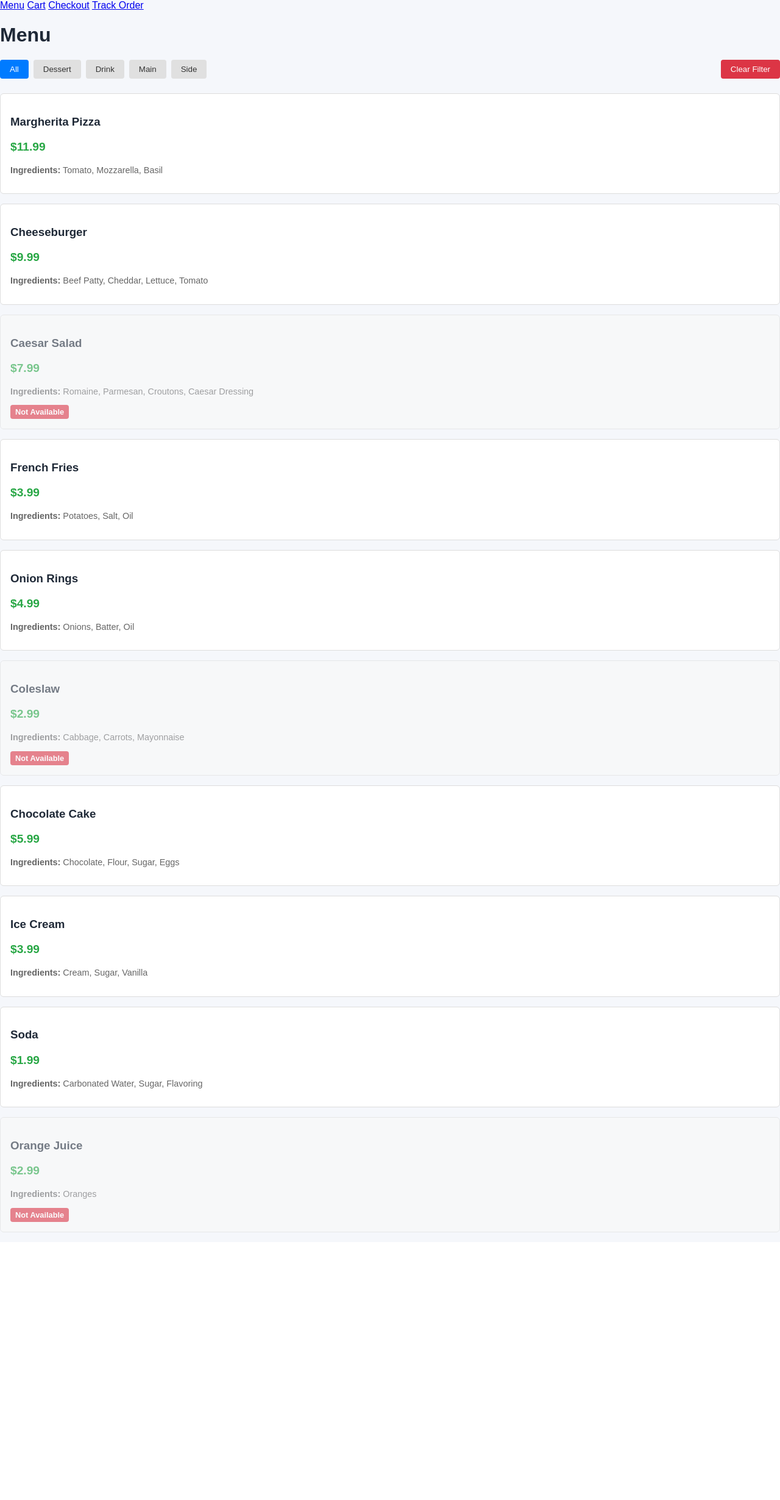
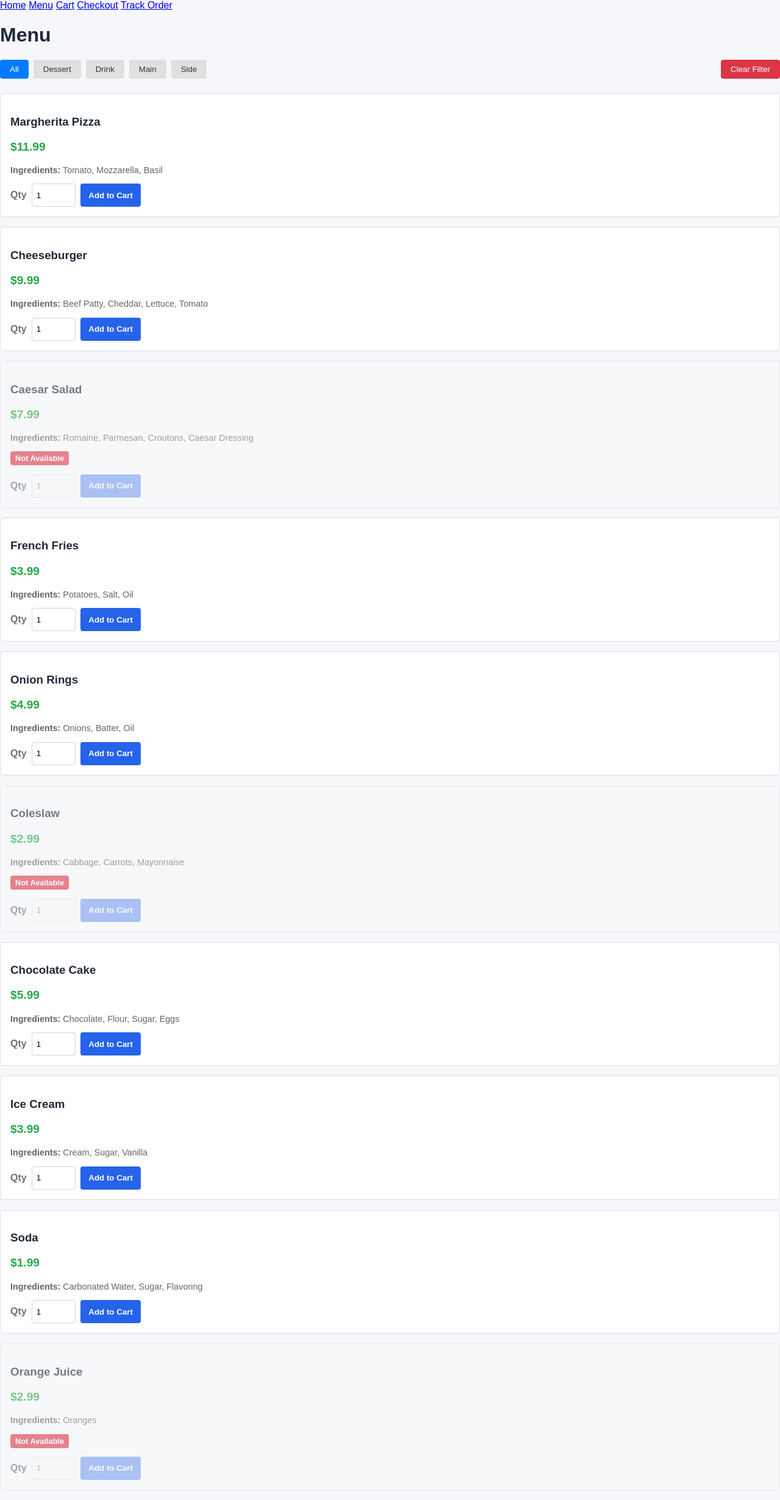
Before and after one commit to Amr-Mohsen-Ali/restaurant-ordering-system, a Flask app: page /menu in a window 1280 px wide. Shown: the whole page at 61% size. Before the commit the page ends 2021 px from the top, so only its background shows below. Run offline with Flask 3, Linux system fonts and the light colour scheme.

Commit message:
Integrate all features: Menu->Cart->Checkout->Tracking flow

```diff
--- a/src/__init__.py
+++ b/src/__init__.py
@@ -1,4 +1,4 @@
-from flask import Flask
+from flask import Flask, render_template
 
 
 def create_app():
@@ -7,6 +7,10 @@ def create_app():
                 static_folder="../static")
     app.secret_key = 'dev-secret-key'
 
+    @app.route('/')
+    def home():
+        return render_template('home.html')
+
     from src import menu, cart, order, tracking
     app.register_blueprint(menu.menu_bp)
     app.register_blueprint(cart.cart_bp)
--- a/static/css/style.css
+++ b/static/css/style.css
@@ -110,6 +110,65 @@ body {
 .menu-item .ingredients {
     color: #666;
     font-size: 0.9rem;
+}
+
+.menu-cart-actions {
+    margin-top: 0.9rem;
+    display: flex;
+    align-items: center;
+    gap: 0.5rem;
+    flex-wrap: wrap;
+}
+
+.menu-cart-actions label {
+    font-weight: bold;
+    color: var(--muted);
+}
+
+.cart-quantity {
+    width: 4.5rem;
+    min-height: 38px;
+    padding: 0.45rem;
+    border: 1px solid var(--border);
+    border-radius: 4px;
+}
+
+.add-to-cart-btn {
+    min-height: 38px;
+    padding: 0.45rem 0.85rem;
+    border: 0;
+    border-radius: 4px;
+    background: var(--primary);
+    color: white;
+    cursor: pointer;
+    font-weight: bold;
+}
+
+.add-to-cart-btn:disabled,
+.cart-quantity:disabled {
+    cursor: not-allowed;
+    opacity: 0.6;
+}
+
+.cart-message {
+    margin: 0 0 1rem;
+    padding: 0.85rem 1rem;
+    border: 1px solid rgba(4, 120, 87, 0.25);
+    border-radius: 6px;
+    background: #ecfdf5;
+    color: var(--success);
+    font-weight: bold;
+}
+
+.cart-message.error {
+    border-color: rgba(185, 28, 28, 0.25);
+    background: #fef2f2;
+    color: var(--error);
+}
+
+.cart-message a {
+    margin-left: 0.4rem;
+    color: inherit;
 }
 
 .badge {
--- a/static/js/menu.js
+++ b/static/js/menu.js
@@ -2,6 +2,52 @@ document.addEventListener('DOMContentLoaded', () => {
     const filterBtns = document.querySelectorAll('.filter-btn');
     const clearBtn = document.getElementById('clear-filter');
     const itemsContainer = document.getElementById('menu-items');
+    const cartMessage = document.getElementById('cart-message');
+
+    function escapeHtml(value) {
+        return String(value).replace(/[&<>"']/g, (char) => ({
+            '&': '&amp;',
+            '<': '&lt;',
+            '>': '&gt;',
+            '"': '&quot;',
+            "'": '&#39;'
+        }[char]));
+    }
+
+function renderCartActions(item) {
+        const disabled = item.available ? '' : 'disabled';
+        return `
+            <div class="menu-cart-actions">
+                <label for="quantity-${escapeHtml(item.id)}">Qty</label>
+                <input
+                    id="quantity-${escapeHtml(item.id)}"
+                    class="cart-quantity"
+                    type="number"
+                    min="1"
+                    max="20"
+                    value="1"
+                    ${disabled}
+                >
+                <button
+                    class="add-to-cart-btn"
+                    data-item-id="${escapeHtml(item.id)}"
+                    data-item-name="${escapeHtml(item.name)}"
+                    data-price="${Number(item.price)}"
+                    ${disabled}
+                >
+                    Add to Cart
+                </button>
+            </div>
+        `;
+    }
+
+    function showCartMessage(message, isError = false) {
+        cartMessage.hidden = false;
+        cartMessage.classList.toggle('error', isError);
+        cartMessage.innerHTML = isError
+            ? escapeHtml(message)
+            : `${escapeHtml(message)} <a href="/cart">Go to Cart</a>`;
+    }
 
     function fetchItems(category) {
         const url = category ? `/api/menu?category=${encodeURIComponent(category)}` : '/api/menu';
@@ -13,10 +59,11 @@ document.addEventListener('DOMContentLoaded', () => {
                     const div = document.createElement('div');
                     div.className = 'menu-item' + (item.available ? '' : ' unavailable');
                     div.innerHTML = `
-                        <h3>${item.name}</h3>
+                        <h3>${escapeHtml(item.name)}</h3>
                         <p class="price">$${item.price.toFixed(2)}</p>
-                        <p class="ingredients"><strong>Ingredients:</strong> ${item.ingredients.join(', ')}</p>
+                        <p class="ingredients"><strong>Ingredients:</strong> ${item.ingredients.map(escapeHtml).join(', ')}</p>
                         ${item.available ? '' : '<span class="badge unavailable-badge">Not Available</span>'}
+                        ${renderCartActions(item)}
                     `;
                     itemsContainer.appendChild(div);
                 });
@@ -39,4 +86,50 @@ document.addEventListener('DOMContentLoaded', () => {
     clearBtn.addEventListener('click', () => {
         fetchItems('');
     });
+
+    itemsContainer.addEventListener('click', async (event) => {
+        const button = event.target.closest('.add-to-cart-btn');
+        if (!button || button.disabled) {
+            return;
+        }
+
+        const menuItem = button.closest('.menu-item');
+        const quantityInput = menuItem.querySelector('.cart-quantity');
+        const quantity = Number(quantityInput.value);
+
+        if (!Number.isInteger(quantity) || quantity < 1 || quantity > 20) {
+            showCartMessage('Quantity must be between 1 and 20.', true);
+            quantityInput.focus();
+            return;
+        }
+
+        button.disabled = true;
+
+        try {
+const response = await fetch('/cart/add', {
+                method: 'POST',
+                headers: {
+                    'Content-Type': 'application/json'
+                },
+                body: JSON.stringify({
+                    item_id: button.dataset.itemId,
+                    item_name: button.dataset.itemName,
+                    price: Number(button.dataset.price),
+                    quantity
+                })
+            });
+            const data = await response.json();
+
+            if (!response.ok || !data.success) {
+                showCartMessage(data.error || 'Could not add item to cart.', true);
+                return;
+            }
+
+            showCartMessage('Added to cart!');
+        } catch (error) {
+            showCartMessage('Could not add item to cart.', true);
+        } finally {
+            button.disabled = false;
+        }
+    });
 });
--- a/templates/base.html
+++ b/templates/base.html
@@ -9,10 +9,11 @@
 </head>
 <body>
     <nav>
+        <a href="/">Home</a>
         <a href="/menu">Menu</a>
         <a href="/cart">Cart</a>
         <a href="/checkout">Checkout</a>
-        <a href="/track">Track Order</a>
+        <a href="/tracking">Track Order</a>
     </nav>
     <main>
         {% block content %}{% endblock %}
--- a/templates/menu.html
+++ b/templates/menu.html
@@ -4,6 +4,8 @@
 
 {% block content %}
 <h1>Menu</h1>
+
+<div id="cart-message" class="cart-message" role="status" aria-live="polite" hidden></div>
 
 <div id="filters">
     <button class="filter-btn active" data-category="">All</button>
@@ -22,6 +24,27 @@
         {% if not item.available %}
         <span class="badge unavailable-badge">Not Available</span>
         {% endif %}
+        <div class="menu-cart-actions">
+            <label for="quantity-{{ item.id }}">Qty</label>
+            <input
+                id="quantity-{{ item.id }}"
+                class="cart-quantity"
+                type="number"
+                min="1"
+                max="20"
+                value="1"
+                {% if not item.available %}disabled{% endif %}
+            >
+<button
+                class="add-to-cart-btn"
+                data-item-id="{{ item.id }}"
+                data-item-name="{{ item.name }}"
+                data-price="{{ item.price }}"
+                {% if not item.available %}disabled{% endif %}
+            >
+                Add to Cart
+            </button>
+        </div>
     </div>
     {% endfor %}
 </div>
```
Also changed, not shown: src/cart.py (+52 -6 lines), src/order.py (+18 -14 lines), static/js/cart.js (+26 -1 lines), static/js/tracking.js (+9 -0 lines), templates/cart.html (+41 -2 lines), templates/checkout.html (+5 -4 lines), templates/home.html (added, +30 -0 lines).
